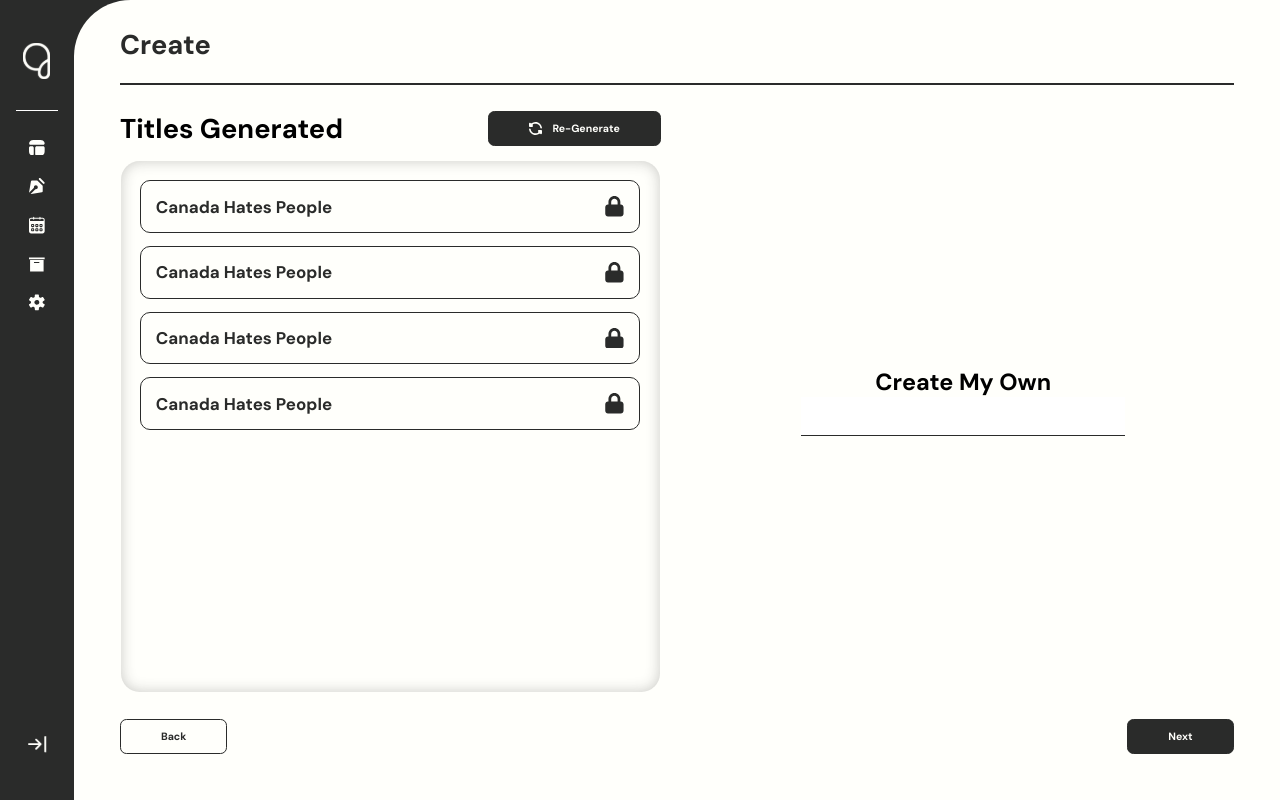
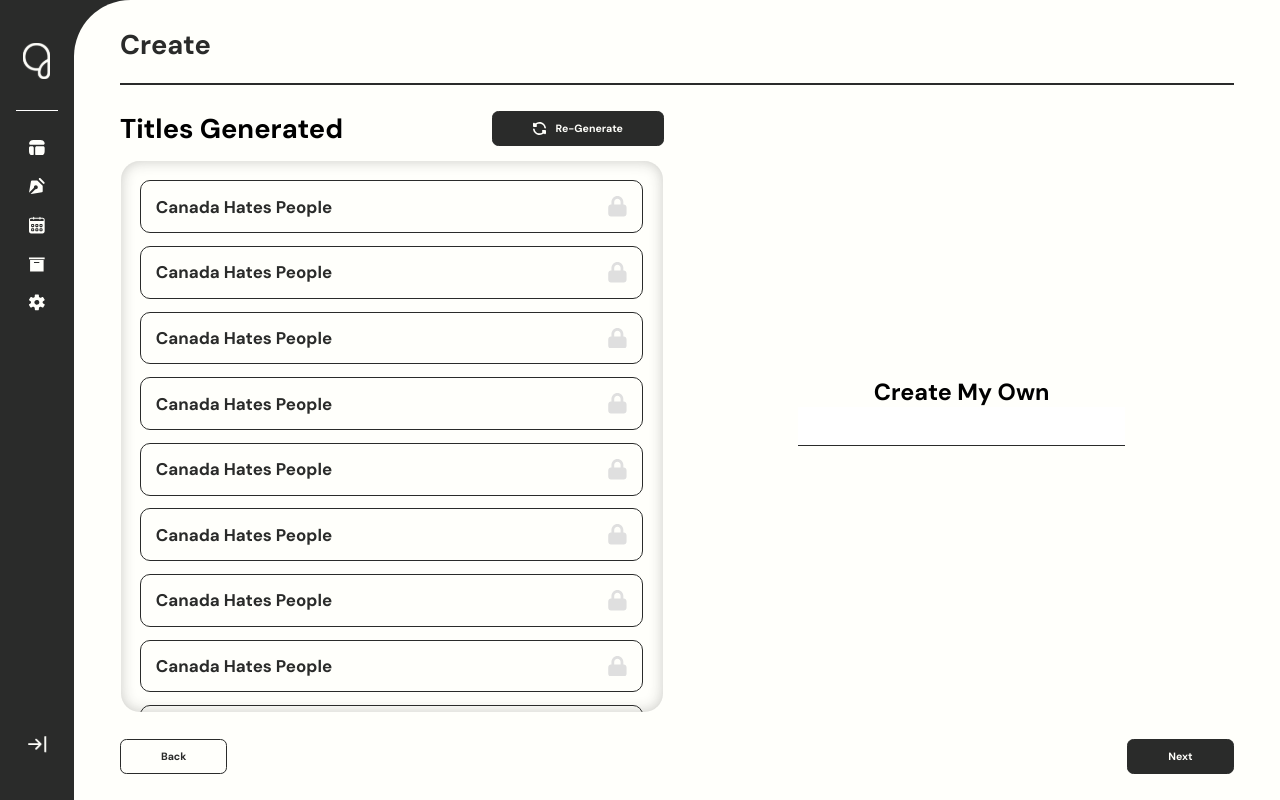
Before and after one commit to GeekLabsHoldings/Machine-Genius, a Next.js app: page /content-creator/generated-titles in a window 1280 px wide. Built offline with nearby package versions, Linux system fonts and the light colour scheme.

Commit message:
generated titles

```diff
--- a/app/_components/TitleCheckWithLock/TitleCheckWithLock.module.css
+++ b/app/_components/TitleCheckWithLock/TitleCheckWithLock.module.css
@@ -1,3 +1,8 @@
+.titles-wrapper{
+    height: 100%;
+    display: flex;
+    flex-direction: column;
+}
 label.title_check {
     position: relative;
     display: flex;
@@ -20,6 +25,8 @@ label.title_check>input[type=radio] {
     top: 0;
     left: 0;
     opacity: 0;
+    cursor: pointer;
+
 }
 
 label.title_check:has(>input[type=radio]:checked) {
@@ -37,7 +44,8 @@ label.toggle_locked input {
     left: 0;
     width: clamp(10px, calc(1.5vw + 0.1rem), 200px);
     height: clamp(10px, calc(1.5vw + 0.1rem), 200px);
-    z-index: 2;
+    z-index: 3;
+    cursor: pointer;
     opacity: 0;
 }
 
@@ -46,10 +54,10 @@ label.toggle_locked svg {
     height: clamp(10px, calc(1.5vw + 0.1rem), 600px);
 }
 
-label.toggle_locked svg path {
-    fill: var(--dark);
+label.title_check label.toggle_locked svg path {
+    fill: #DFDFDF;
 }
-label.toggle_locked input:checked+svg path {
+label.title_check label.toggle_locked input[type=checkbox]:checked+svg path {
     fill: var(--orange);
 }
 
@@ -57,6 +65,6 @@ label.title_check:has(>input[type=radio]:checked) label.toggle_locked svg path{
     fill: var(--white);
 }
 
-label.title_check:has(>input[type=radio]:checked) label.toggle_locked input:checked+svg path {
+label.title_check:has(>input[type=radio]:checked) label.toggle_locked input[type=checkbox]:checked+svg path {
     fill: var(--orange);
 }
--- a/app/content-creator/generated-titles/page.tsx
+++ b/app/content-creator/generated-titles/page.tsx
@@ -10,13 +10,21 @@ const ReGenerateIcon = <svg xmlns="http://www.w3.org/2000/svg" width="13" height
 const GeneratedTitles = () => {
   return (
     <div className="flex flex-col h-full">
-    <div className="flex justify-center items-start py-[2vw] h-full gap-[2rem]">
-        <div className={styles.titles_wrapper + ' w-1/2'}>
+        <div className="flex justify-center py-[2vw] h-[90%] gap-[2vw]">
+            <div className={styles.titles_wrapper + ' w-1/2 h-full'}>
                 <div className={styles.header}>
                     <h6>Titles Generated</h6>
                     <CustomBtn word="Re-Generate" btnColor="black" href="/content-creator/generated-titles" icon={ReGenerateIcon}/>
                 </div>
-            <div className={styles.titles_container + " space-y-[1vw]"}>
+                <div className={styles.titles_container + " h-full space-y-[1vw]"}>
+                    <TitleCheckWithLock title='Canada Hates People' checkName='generated-titles'/>
+                    <TitleCheckWithLock title='Canada Hates People' checkName='generated-titles'/>
+                    <TitleCheckWithLock title='Canada Hates People' checkName='generated-titles'/>
+                    <TitleCheckWithLock title='Canada Hates People' checkName='generated-titles'/>
+                    <TitleCheckWithLock title='Canada Hates People' checkName='generated-titles'/>
+                    <TitleCheckWithLock title='Canada Hates People' checkName='generated-titles'/>
+                    <TitleCheckWithLock title='Canada Hates People' checkName='generated-titles'/>
+                    <TitleCheckWithLock title='Canada Hates People' checkName='generated-titles'/>
                     <TitleCheckWithLock title='Canada Hates People' checkName='generated-titles'/>
                     <TitleCheckWithLock title='Canada Hates People' checkName='generated-titles'/>
                     <TitleCheckWithLock title='Canada Hates People' checkName='generated-titles'/>
```
Lines whose indentation alone changed are shown as unchanged.
